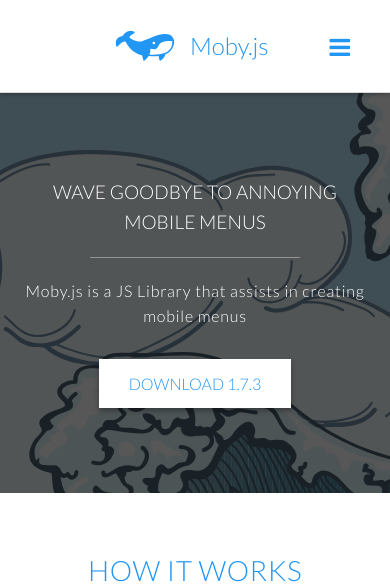
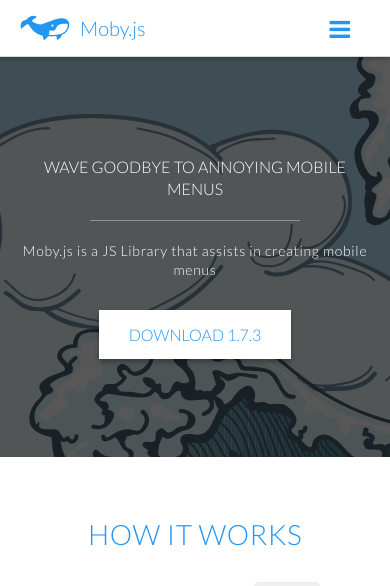
Before and after one commit to joshsanger/moby.js, a PHP site: page / in a window 390 px wide. Shown: the top 586 px of the page. Run offline with PHP 8.4, Linux system fonts and the light colour scheme.

Commit message:
Fixed responsive

```diff
--- a/css/style.css
+++ b/css/style.css
@@ -946,18 +946,18 @@ span.green-font {
 }
 @media screen and (max-width: 760px) {
   header .text {
-    padding: 30px 30px 30px 95px;
+    padding: 15px 0;
   }
   header .text h1 {
-    font-size: 24px;
+    font-size: 20px;
   }
   header .text img {
-    max-width: 80px;
-    left: 20px;
+    width: 50px;
+    margin-right: 10px;
   }
   #top-section h2 {
-    font-size: 19px;
-    line-height: 1.6em;
+    font-size: 16px;
+    line-height: 1.4em;
   }
   #top-section h2::after {
     left: 20%;
@@ -965,7 +965,7 @@ span.green-font {
     width: 60%;
   }
   #top-section p {
-    line-height: 1.6em;
-    font-size: 16px;
+    line-height: 1.4em;
+    font-size: 14px;
   }
 }
--- a/css/style.less
+++ b/css/style.less
@@ -486,20 +486,20 @@ span.green-font {
 @media screen and (max-width: 760px) {
 	header {
 		& .text {
-			padding: 30px 30px 30px 95px;
+            padding: 15px 0;
 			& h1 {
-				font-size: 24px;
+				font-size: 20px;
 			}
-			& img {
-				max-width: 80px;
-				left: 20px;
-			}
+            & img {
+                width: 50px;
+                margin-right: 10px;
+            }
 		}
 	}
 	#top-section {
 		& h2 {
-			font-size: 19px;
-			line-height: 1.6em;
+			font-size: 16px;
+			line-height: 1.4em;
 			&::after {
 				left: 20%;
 				margin-left: 0px;
@@ -507,8 +507,8 @@ span.green-font {
 			}
 		}
 		& p {
-			line-height: 1.6em;
-			font-size: 16px;
+			line-height: 1.4em;
+			font-size: 14px;
 		}
 	}
 }
```
